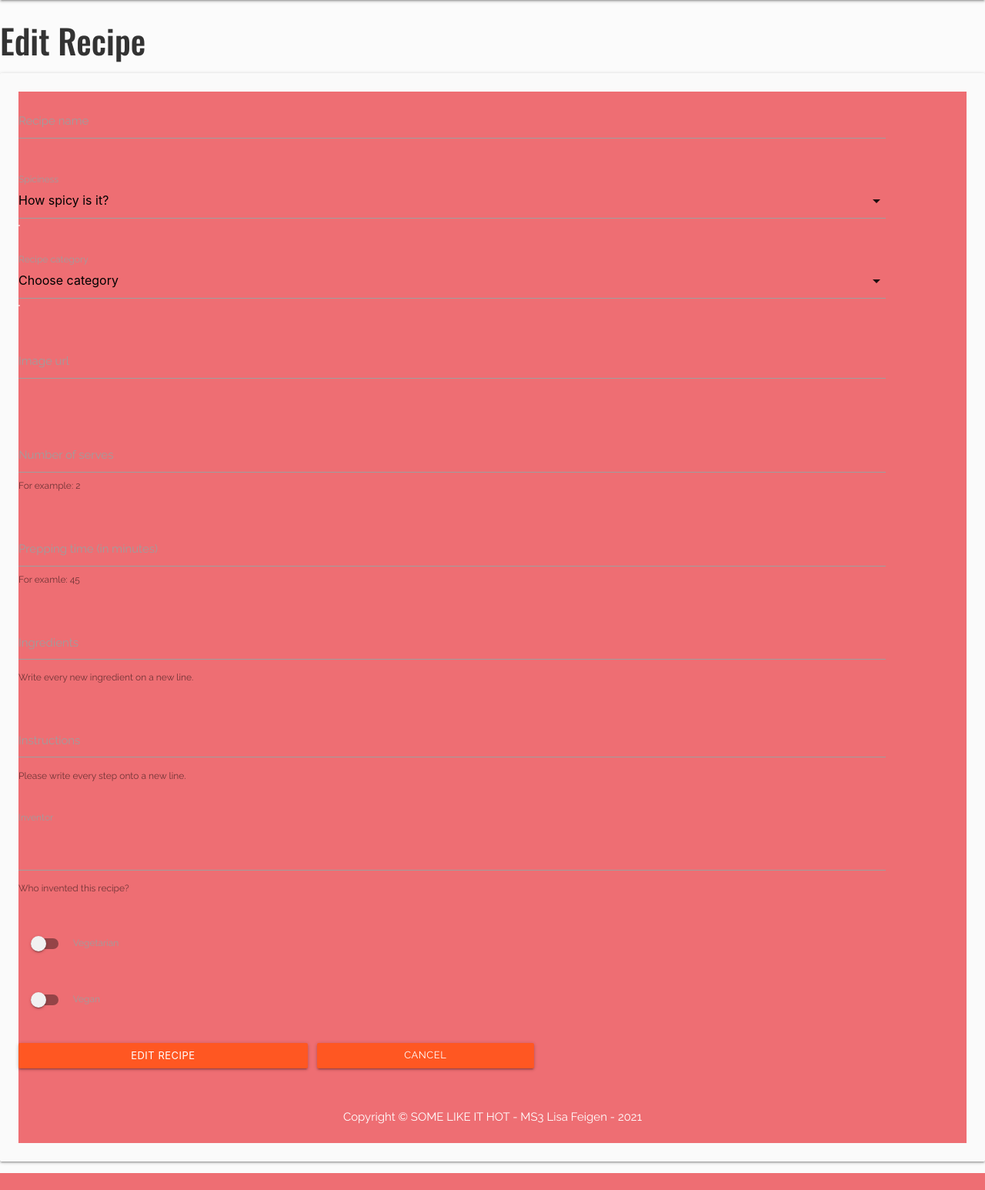
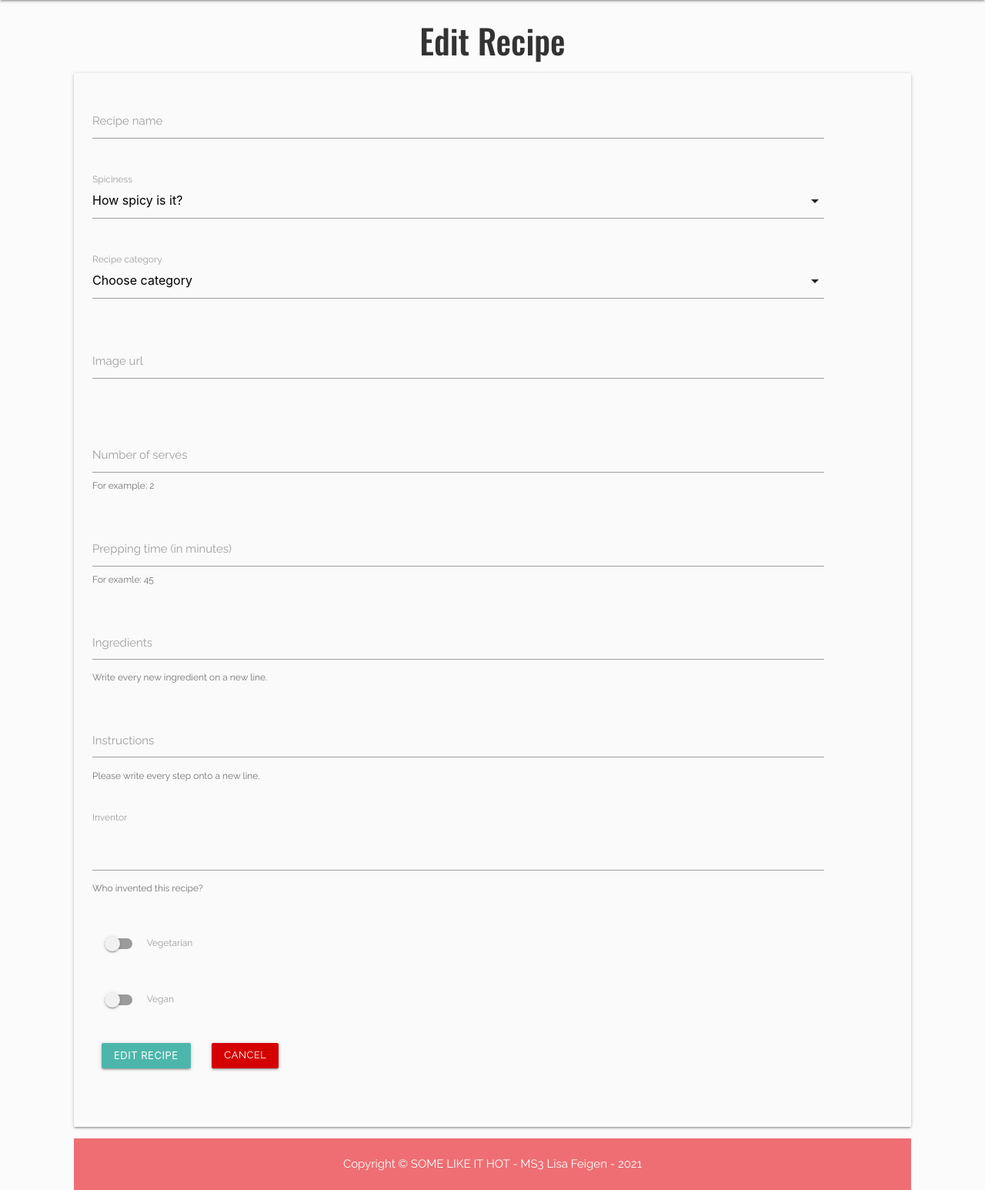
Before and after one commit to lisa1Q84/somelikeithot-recipes, a Flask app: template templates/recipes/edit_recipe.html in a window 1280 px wide. Shown: the part 64-1610 px from the top of the page at 77% size. Before the commit the page ends 1588 px from the top, so only its background shows below. Run offline with Flask 2, Linux system fonts and the light colour scheme; the template is opened without the code that fills it, so the values that code supplies are empty; some libraries are stand-ins or nearby versions.

Commit message:
make change to layout of edit form

```diff
--- a/templates/recipes/edit_recipe.html
+++ b/templates/recipes/edit_recipe.html
@@ -1,8 +1,9 @@
 {% extends 'base.html' %}
 {% block content %}
 
-<h3> Edit Recipe </h3>
+<h3 class="center-align"> Edit Recipe </h3>
 
+<div class="container">
     <div class="row card-panel grey lighten-5">
         <form class="col s12" method="POST" action="{{ url_for ('edit_recipe', recipe_id= recipe._id) }}">
             <div class="row">
@@ -145,10 +146,10 @@
 
                 <!-- Edit and cancel buttons -->
                 <div class="row">
-                <div class="col s11">
-                    <button type="submit" class="col s4 btn-small custom-btn waves-effect deep-orange">Edit
+                    <div class="col s12">
+                        <button type="submit" class="btn-small waves-effect teal lighten-2">Edit
                             recipe</button>
-                    <a class="col s3 btn-small custom-btn center-align waves-effect deep-orange"
+                        <a class="btn-small custom-btn center-align waves-effect red accent-4"
                             href="{{ url_for('profile', username=session['user'])  }}">Cancel</a>
                     </div>
 
@@ -156,7 +157,7 @@
         </form>
     </div>
 
-
+</div>
 
 
 {% endblock %}
```
Lines whose indentation alone changed are shown as unchanged.
